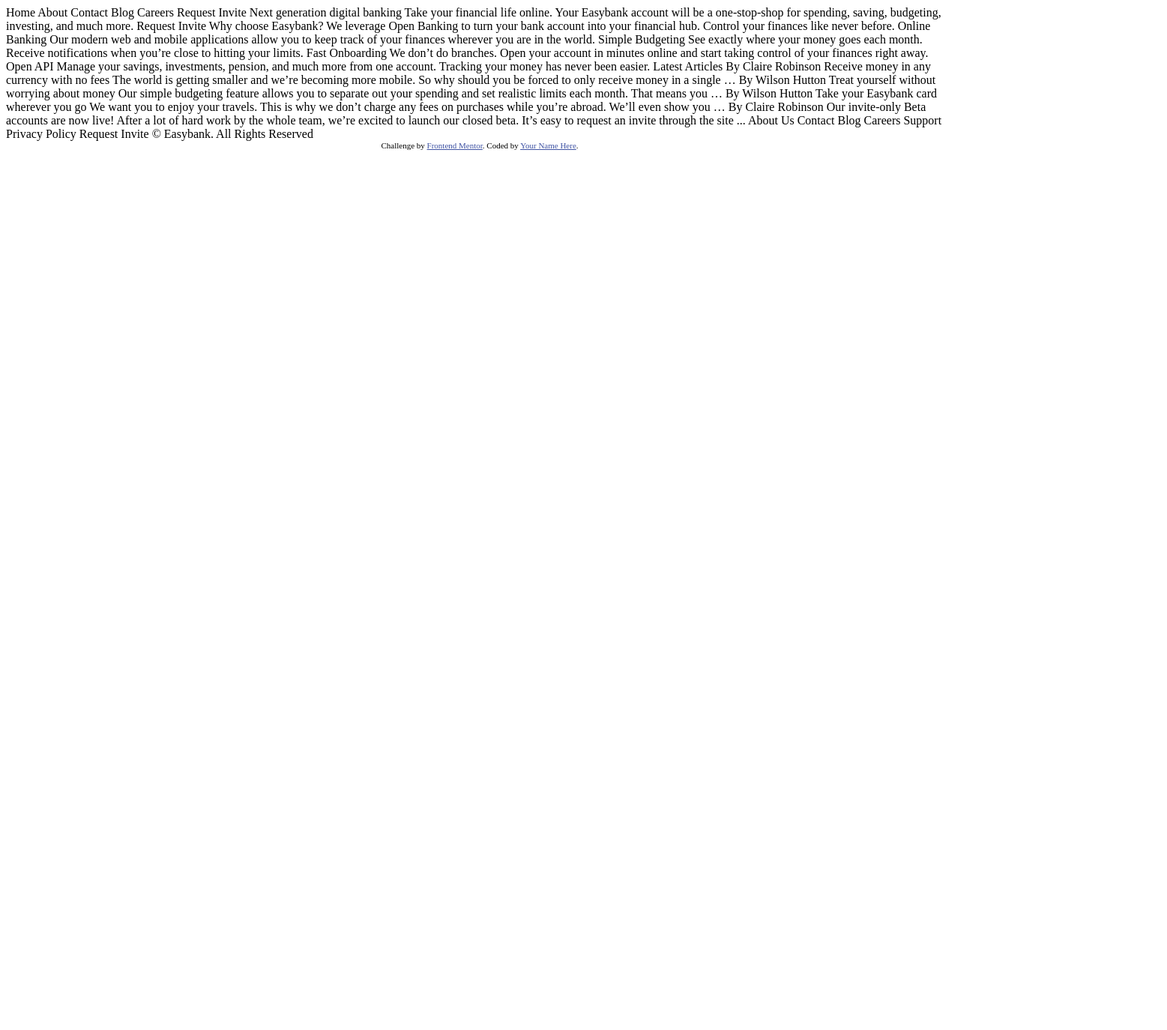
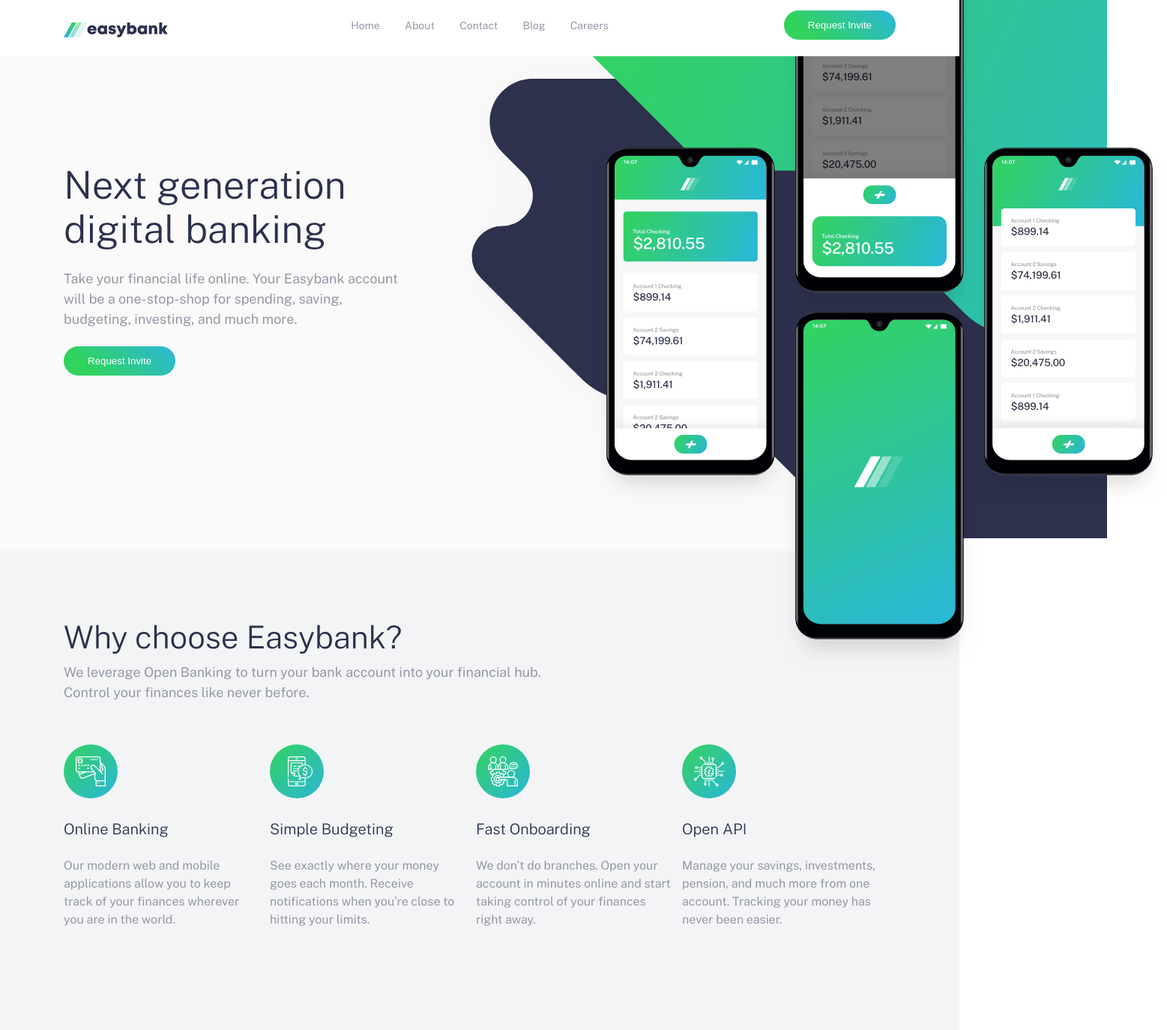
Before and after one commit to chikwado17/Easy-bank, a plain HTML site: page index.html in a window 1280 px wide. Shown: the whole page at 75% size, 1557 px wide, since content can reach past the window. Before the commit the page ends 800 px from the top, so only its background shows below. Drawn offline with nearby package versions, Linux system fonts and the light colour scheme.

Commit message:
navbar, hero section and features section fixed

```diff
--- /dev/null
+++ b/css/style.css
@@ -0,0 +1,226 @@
+*,
+*::before,
+*::after {
+    margin: 0;
+    padding: 0;
+    box-sizing: inherit;
+}
+
+html {
+    font-size: 62.5%;
+    box-sizing: border-box;
+}
+
+body {
+    font-family: 'Public Sans', sans-serif;
+    font-size: 1.8rem;
+    color:  hsl(233, 8%, 62%);
+    overflow-x: hidden;
+}
+
+h1,h2,h3,h4,h5,h6{
+    color: hsl(233, 26%, 24%);
+}
+
+
+a {
+    text-decoration: none;
+}
+
+header {
+    height: 7.5rem;
+    background-color: hsl(0, 0%, 100%);
+    position: relative;
+    overflow: hidden;
+}
+
+.container {
+    max-width: 100%;
+    padding-left: 15px;
+    padding-right: 15px;
+    margin-left: auto;
+    margin-right: auto;
+}
+
+@media (min-width: 576px) {
+    .container {
+      max-width: 540px;
+    }
+}
+
+  @media (min-width: 768px) {
+    .container {
+      max-width: 720px;
+    }
+}
+
+  @media (min-width: 992px) {
+    .container {
+      max-width: 960px;
+    }
+}
+
+  @media (min-width: 1200px) {
+    .container {
+      max-width: 1140px;
+    }
+}
+
+/*  Header -> Navbar */
+.navbar-brand {
+    position: absolute;
+    top: 40%;
+}
+
+ul {
+    list-style: none;
+    display: flex;
+    justify-content: center;
+    padding: .5% 0;
+}
+ul li {
+    margin: 1.5%;
+}
+ul li a {
+    font-family: 'Public Sans', sans-serif;
+    font-size: 1.4rem;
+    color:  hsl(233, 8%, 62%);
+    border-bottom: 3px solid transparent;
+}
+ul li a:hover {
+    color:  hsl(233, 26%, 24%);
+}
+ul li a::after {
+    content: '';
+    display: block;
+    width: 0;
+    height: 2px;
+    background: #000;
+    transition: width .2s;
+    -webkit-transition: width .2s;
+    -moz-transition: width .2s;
+    -ms-transition: width .2s;
+    -o-transition: width .2s;
+}
+ul li a:hover::after {
+    width: 100%;
+}
+.navbar__btn {
+    display: flex;
+    justify-content: flex-end;
+    margin-top: -4.8%;
+}
+.btn {
+    border: none;
+    border-radius: 22px;
+    -webkit-border-radius: 22px;
+    -moz-border-radius: 22px;
+    -ms-border-radius: 22px;
+    -o-border-radius: 22px;
+    padding: 12px 32px;
+    color: #fff;
+    background-image: linear-gradient(45deg, hsl(136, 65%, 51%) 20%, hsl(192, 70%, 51%) 100%);
+    cursor: pointer;
+}
+
+.btn:hover {
+    background:  hsl(233, 26%, 24%);
+    transition: background .5s ease-in-out;
+    -webkit-transition: background .5s ease-in-out;
+    -moz-transition: background .5s ease-in-out;
+    -ms-transition: background .5s ease-in-out;
+    -o-transition: background .5s ease-in-out;
+    box-shadow: inset 0 0 20px rgba(255, 255, 255, .5), 0 0 20px rgba(255, 255, 255, .2);
+  outline-color: rgba(255, 255, 255, 0);
+  outline-offset: 15px;
+}
+
+
+/* Hero Header */
+.hero {
+    width: 100vw;
+    height: 66rem;
+    background-color:   hsl(0, 0%, 98%);
+}
+
+.col-6 {
+    display: grid;
+    grid-template-columns: repeat(auto-fit, minmax(35rem,1fr));
+}
+
+.hero__img::before {
+    content: "";
+    display: block;
+    width: 92rem;
+    height: 92rem;
+    background-image: url("../images/bg-intro-desktop.svg");
+    margin-left: 85%;
+    margin-top: -50%;
+}
+
+.hero-img {
+    margin-top: -22%;
+    margin-left: 27%;
+}
+
+.hero-title {
+    max-width: 460.5px;
+    position: absolute;
+    transform: translateY(50%);
+    -webkit-transform: translateY(50%);
+    -moz-transform: translateY(50%);
+    -ms-transform: translateY(50%);
+    -o-transform: translateY(50%);
+}
+.hero-title h1 {
+    font-size: 5.1rem;
+    font-weight: 300;
+}
+
+.hero-title p {
+    line-height: 1.5;
+    font-size: 1.8rem;
+    margin: 5% 0;
+}
+
+/* Features section */
+
+.features__section {
+    padding: 8rem 0;
+    background-color: #f3f4f6;
+}
+
+.feature__title {
+    max-width: 640.5px;
+}
+.feature__title h2 {
+    font-size: 4.2rem;
+    font-weight: 300;
+    padding: 1.5% 0;
+}
+
+.feature__title p {
+    line-height: 1.5;
+    font-size: 1.8rem;
+}
+.features_inner__items {
+    margin: 5% 0;
+    display: grid;
+    grid-template-columns: repeat(auto-fit, minmax(min-content, 26rem));
+    grid-gap: 1.5rem;;
+}
+
+.feature__grid img {
+    margin-bottom: 2.5rem;
+}
+
+.feature__grid h4 {
+    font-size: 2rem;
+    font-weight: 300;
+    margin-bottom: 2.5rem;
+}
+
+.feature__grid p {
+    line-height: 1.5;
+    font-size: 1.6rem;
+}
--- a/index.html
+++ b/index.html
@@ -2,100 +2,90 @@
 <html lang="en">
 <head>
   <meta charset="UTF-8">
-  <meta name="viewport" content="width=device-width, initial-scale=1.0"> <!-- displays site properly based on user's device -->
+  <meta name="viewport" content="width=device-width, initial-scale=1.0">
+  <link rel="icon" type="image/png" sizes="32x32" href="./images/favicon-32x32.png">
+  <link href="https://fonts.googleapis.com/css2?family=Public+Sans:wght@300;400;700&display=swap" rel="stylesheet">
+  <title>Frontend Mentor | Easybank landing page [Nworie Chikwado Emmanuel]</title>
+  <link rel="stylesheet" href="./css/style.css">
+</head>
+  <body>
+    <header>
+        <div class="container">
+            <div class="navbar-brand">
+              <a href="index.html">
+                <img src="./images/logo.svg" alt="Easybank">
+              </a>
+            </div>
+            <nav>
+                <ul>
+                  <li><a href="index.html">Home</a></li>
+                  <li><a href="#">About</a></li>
+                  <li><a href="#">Contact</a></li>
+                  <li><a href="#">Blog</a></li>
+                  <li><a href="#">Careers</a></li>
+                </ul>
+            </nav>
+            <div class="navbar__btn">
+                <button type="button" class="btn">Request Invite</button>
+            </div>
+        </div>
+    </header>
+    <main>
+      <section class="hero">
+          <div class="container">
+              <div class="col-6">
+                  <div class="hero-title">
+                      <h1>Next generation digital banking</h1>
+                      <p>Take your financial life online. Your Easybank account will be a one-stop-shop for spending, saving, budgeting, investing, and much more.</p>
+                      <button type="button" class="btn">Request Invite</button>
+                  </div>
+                  <div class="col-6 hero__img">
+                      <div class="hero-img">
+                        <img src="./images/image-mockups.png" alt="">
+                      </div>
+                  </div>
+              </div>
+          </div>
+      </section>
+      <section class="features__section">
+        <div class="container">
+            <div class="feature__title">
+                <h2>Why choose Easybank?</h2>
+                <p>We leverage Open Banking to turn your bank account into your financial hub. Control your finances like never before.</p>
+            </div>
+        </div>
+        <div class="container">
+            <div class="features_inner__items">
+                <div class="feature__grid">
+                  <img src="./images/icon-online.svg" alt="">
+                  <h4>Online Banking</h4>
+                  <p>Our modern web and mobile applications allow you to keep track of your finances wherever you are in the world.</p>
+                </div>
 
-  <link rel="icon" type="image/png" sizes="32x32" href="./images/favicon-32x32.png">
+                <div class="feature__grid">
+                  <img src="./images/icon-budgeting.svg" alt="">
+                  <h4>Simple Budgeting</h4>
+                  <p>See exactly where your money goes each month. Receive notifications when you’re close to hitting your limits.</p>
+                </div>
 
-  <title>Frontend Mentor | Easybank landing page</title>
+                <div class="feature__grid">
+                  <img src="./images/icon-onboarding.svg" alt="">
+                  <h4>Fast Onboarding</h4>
+                  <p>We don’t do branches. Open your account in minutes online and start taking control of your finances right away.</p>
+                </div>
 
-  <!-- Feel free to remove these styles or customise in your own stylesheet 👍 -->
-  <style>
-    .attribution { font-size: 11px; text-align: center; }
-    .attribution a { color: hsl(228, 45%, 44%); }
-  </style>
-</head>
-<body>
-
-  Home
-  About
-  Contact
-  Blog
-  Careers
-
-  Request Invite
+                <div class="feature__grid">
+                  <img src="./images/icon-api.svg" alt="">
+                  <h4>Open API</h4>
+                  <p>Manage your savings, investments, pension, and much more from one account. Tracking your money has never been easier.</p>
+                </div>
+            </div>
+        </div>
+      </section>
+    </main>
 
 
 
-  Next generation digital banking
 
-  Take your financial life online. Your Easybank account will be a one-stop-shop
-  for spending, saving, budgeting, investing, and much more.
-
-  Request Invite
-
-
-
-  Why choose Easybank?
-
-  We leverage Open Banking to turn your bank account into your financial hub. Control
-  your finances like never before.
-
-  Online Banking
-  Our modern web and mobile applications allow you to keep track of your finances
-  wherever you are in the world.
-
-  Simple Budgeting
-  See exactly where your money goes each month. Receive notifications when you’re
-  close to hitting your limits.
-
-  Fast Onboarding
-  We don’t do branches. Open your account in minutes online and start taking control
-  of your finances right away.
-
-  Open API
-  Manage your savings, investments, pension, and much more from one account. Tracking
-  your money has never been easier.
-
-
-
-  Latest Articles
-
-  By Claire Robinson
-  Receive money in any currency with no fees
-  The world is getting smaller and we’re becoming more mobile. So why should you be
-  forced to only receive money in a single …
-
-  By Wilson Hutton
-  Treat yourself without worrying about money
-  Our simple budgeting feature allows you to separate out your spending and set
-  realistic limits each month. That means you …
-
-  By Wilson Hutton
-  Take your Easybank card wherever you go
-  We want you to enjoy your travels. This is why we don’t charge any fees on purchases
-  while you’re abroad. We’ll even show you …
-
-  By Claire Robinson
-  Our invite-only Beta accounts are now live!
-  After a lot of hard work by the whole team, we’re excited to launch our closed beta.
-  It’s easy to request an invite through the site ...
-
-
-
-  About Us
-  Contact
-  Blog
-  Careers
-  Support
-  Privacy Policy
-
-  Request Invite
-
-  © Easybank. All Rights Reserved
-
-  <div class="attribution">
-    Challenge by <a href="https://www.frontendmentor.io?ref=challenge" target="_blank">Frontend Mentor</a>.
-    Coded by <a href="#">Your Name Here</a>.
-  </div>
-</body>
+  </body>
 </html>
```
Also changed, not shown: copy.html (added, +91 -0 lines).
